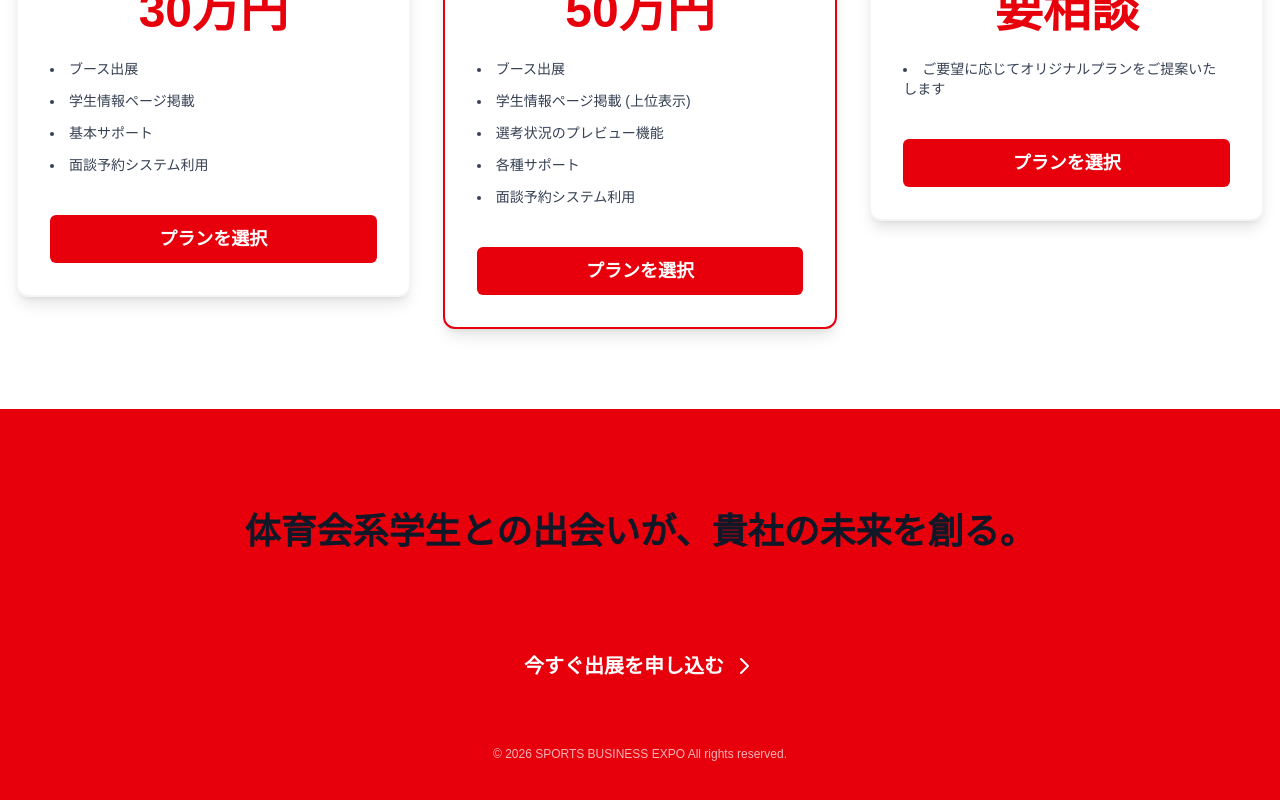
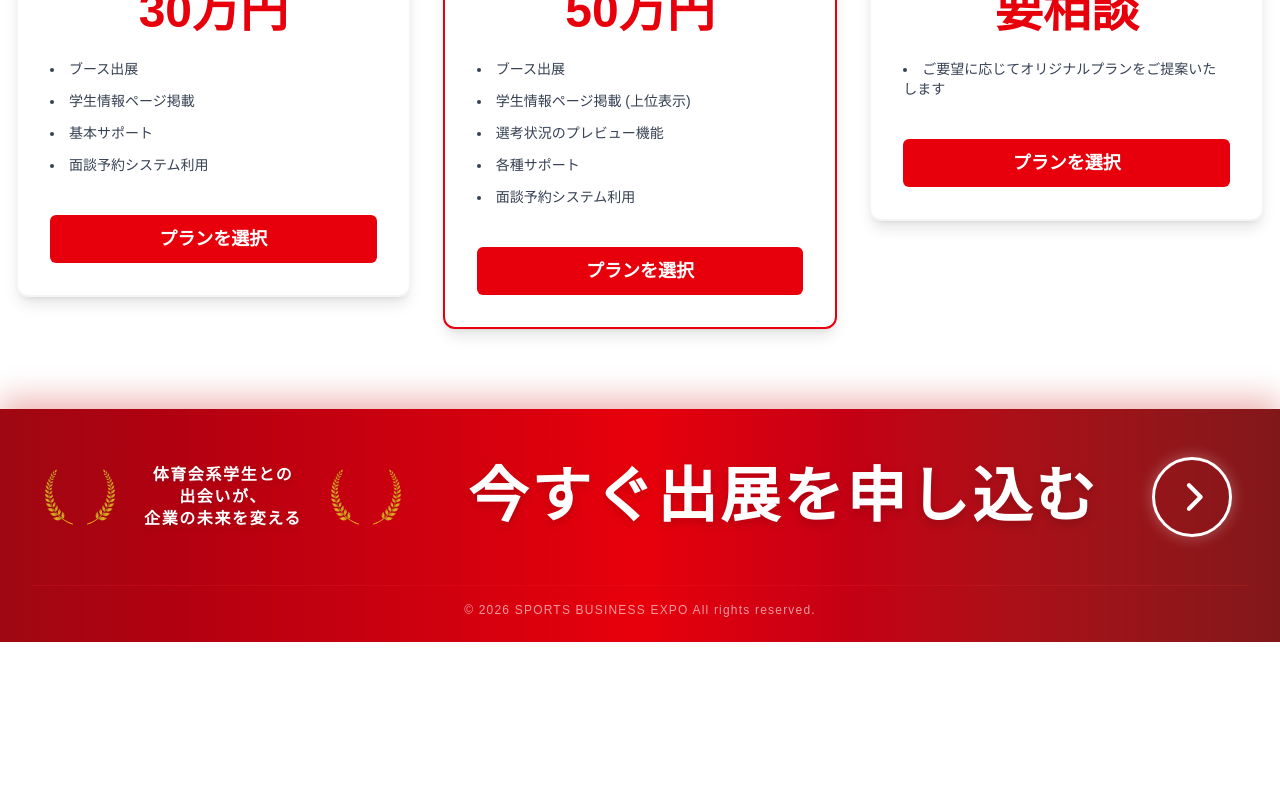
Before and after one commit to yuku0509/time-world, a Next.js app: page / in a window 1280 px wide. Shown: the part 4386-5186 px from the top of the page. After the commit the page ends 5028 px from the top, so only its background shows below. Built offline with nearby package versions, Linux system fonts and the light colour scheme.

Commit message:
フッターの修正とフッターに画像差し込み

```diff
--- a/src/app/page.tsx
+++ b/src/app/page.tsx
@@ -8,8 +8,7 @@ import SupportSection from "@/features/lp/components/SupportSection";
 import CompanyLogosSection from "@/features/lp/components/CompanyLogosSection";
 import TestimonialSection from "@/features/lp/components/TestimonialSection";
 import PricingSection from "@/features/lp/components/PricingSection";
-import Button from "@/components/elements/Button";
-import SectionTitle from "@/components/elements/SectionTitle";
+import Footer from "@/components/layouts/Footer";
 
 export default function Home() {
   return (
@@ -37,24 +36,8 @@ export default function Home() {
         <TestimonialSection />
         <PricingSection />
       </main>
+      <Footer />
 
-      {/* 最後の赤いCTAフッター */}
-      <footer className="bg-red-600 text-white py-16 text-center">
-        <div className="max-w-7xl mx-auto px-4 flex flex-col items-center gap-8">
-          <SectionTitle
-            title="体育会系学生との出会いが、貴社の未来を創る。"
-            subtitle="今すぐ出展を申し込む"
-            center={true}
-          />
-          <Button href="#apply" className="w-full md:w-80 h-16 text-xl">
-            今すぐ出展を申し込む
-            <svg className="w-6 h-6 ml-2" fill="none" stroke="currentColor" viewBox="0 0 24 24">
-              <path strokeLinecap="round" strokeLinejoin="round" strokeWidth={2} d="M9 5l7 7-7 7" />
-            </svg>
-          </Button>
-          <p className="text-xs opacity-70 mt-4">&copy; 2026 SPORTS BUSINESS EXPO All rights reserved.</p>
-        </div>
-      </footer>
     </>
   );
 }
--- /dev/null
+++ b/src/components/layouts/Footer.tsx
@@ -0,0 +1,67 @@
+// src/components/layouts/Footer.tsx
+import Image from "next/image";
+
+export default function Footer() {
+  const copyRight = `© 2026 SPORTS BUSINESS EXPO All rights reserved.`;
+
+  return (
+    // フッター全体: 上下の余白（pt/pb）を少し減らし、横長の帯（バナー）の印象を強める
+    <footer className="relative w-full bg-gradient-to-r from-red-800 via-red-600 to-red-900 text-white pt-10 pb-6 text-center shadow-[0_-10px_30px_rgba(200,0,0,0.3)]">
+      <div className="max-w-[90rem] mx-auto px-4 lg:px-8 flex flex-col items-center gap-8 relative z-10">
+
+        {/* CTAコンテンツ */}
+        <a href="#apply" className="group flex flex-row items-center justify-between gap-8 w-full transition-all duration-300 hover:opacity-90">
+
+          {/* 左側: 月桂冠と文字のブロック。横に並べる */}
+          <div className="flex items-center gap-4 shrink-0">
+            {/* 左の月桂冠（反転しない） */}
+            <Image
+              src="/images/footer-wreath-left.png"
+              alt="wreath left"
+              width={64}
+              height={120}
+              className="h-24 w-auto object-contain opacity-90"
+            />
+
+            {/* 中央のテキスト（横長のレイアウトに合わせて行間を少し詰める） */}
+            <div className="flex flex-col items-center justify-center text-center text-sm lg:text-base font-bold tracking-widest text-white leading-snug drop-shadow-md">
+              <span>体育会系学生との</span>
+              <span>出会いが、</span>
+              <span>企業の未来を変える</span>
+            </div>
+
+            {/* 右の月桂冠（反転させる） */}
+            <Image
+              src="/images/footer-wreath-left.png"
+              alt="wreath right"
+              width={64}
+              height={120}
+              className="h-24 w-auto object-contain scale-x-[-1] opacity-90"
+            />
+          </div>
+
+          {/* 中央: 巨大なCTAテキスト */}
+          <div className="flex items-center justify-center flex-grow">
+            <span className="text-4xl lg:text-6xl font-extrabold text-white whitespace-nowrap tracking-wider drop-shadow-lg">
+              今すぐ出展を申し込む
+            </span>
+          </div>
+
+          {/* 右側: 矢印アイコン */}
+          <div className="flex items-center justify-center shrink-0 pr-4">
+            <div className="flex items-center justify-center w-16 h-16 lg:w-20 lg:h-20 border-2 lg:border-[3px] border-white rounded-full transition-transform duration-300 group-hover:scale-110 group-hover:bg-white/10 shadow-[0_0_15px_rgba(255,255,255,0.3)]">
+              <svg className="w-8 h-8 lg:w-10 lg:h-10 ml-1 transform transition-transform duration-300 group-hover:translate-x-2" fill="none" stroke="currentColor" viewBox="0 0 24 24">
+                <path strokeLinecap="round" strokeLinejoin="round" strokeWidth={2.5} d="M9 5l7 7-7 7" />
+              </svg>
+            </div>
+          </div>
+        </a>
+
+        {/* コピーライト */}
+        <div className="text-[10px] lg:text-xs opacity-60 text-center tracking-widest w-full border-t border-red-500/30 pt-4 mt-2">
+          {copyRight}
+        </div>
+      </div>
+    </footer>
+  );
+}
```
Also changed, not shown: public/images/footer-wreath-left.png (added).
